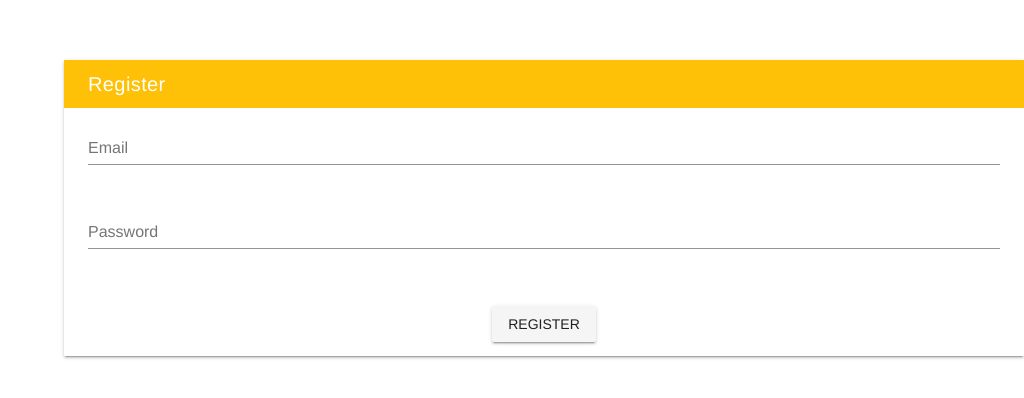
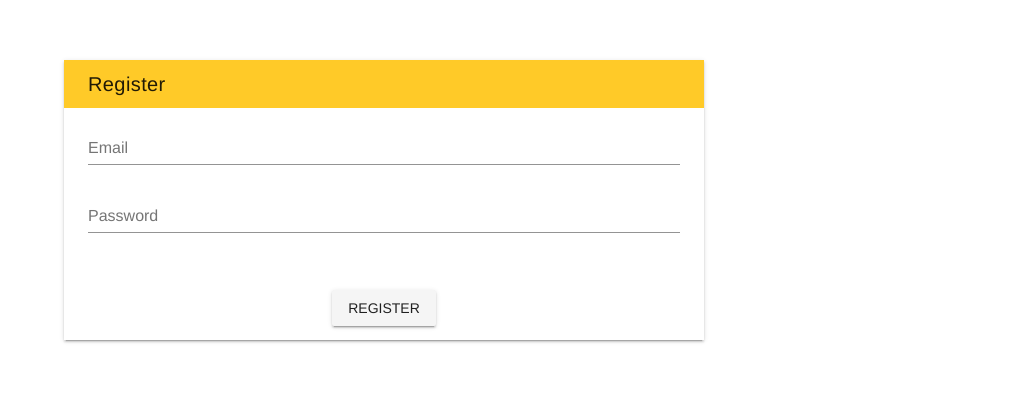
Before and after one commit to Enars/TabTracker, a Vue app in the folder client/: page /#/register in a window 1280 px wide. Shown: the top 398 px of the page, without its empty margins (256-1280 px from the left). Built offline with nearby package versions, Linux system fonts and the light colour scheme.

Commit message:
Fixed vuetify layout

```diff
--- a/client/src/components/Register.vue
+++ b/client/src/components/Register.vue
@@ -1,8 +1,9 @@
 <template>
   <v-layout column>
+    <v-layout row>
       <v-flex xs6 offset-xs3>
         <div class="white elevation-2">
-        <v-toolbar flat dense class=amber dark>
+          <v-toolbar flat dense class="amber lighten-1">
             <v-toolbar-title>Register</v-toolbar-title>
           </v-toolbar>
           <div class="pl-4 pr-4 pt-2 pb-2">
@@ -10,11 +11,10 @@
               v-model="email"
               label="Email">
             </v-text-field>
-          <br>
             <v-text-field
               v-model="password"
+              :type="'password'"
               label="Password"
-            class="input-group--focused"
             ></v-text-field>
             <br>
             <div class="error" v-html="error"></div>
@@ -23,6 +23,7 @@
           </div>
         </div>
       </v-flex>
+    </v-layout>
   </v-layout>
 </template>
 
@@ -53,6 +54,7 @@ export default {
 
 <!-- Add "scoped" attribute to limit CSS to this component only -->
 <style scoped>
+
 .error {
   color: red;
 }
```
Lines whose indentation alone changed are shown as unchanged.
